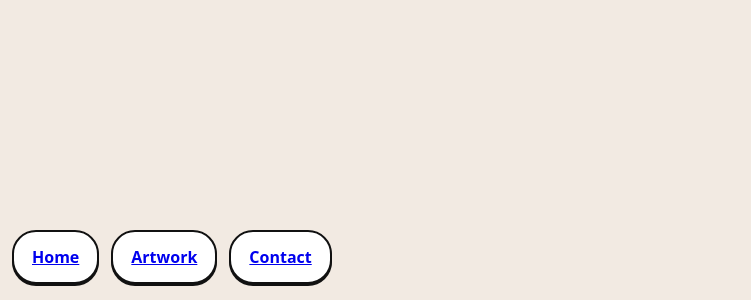
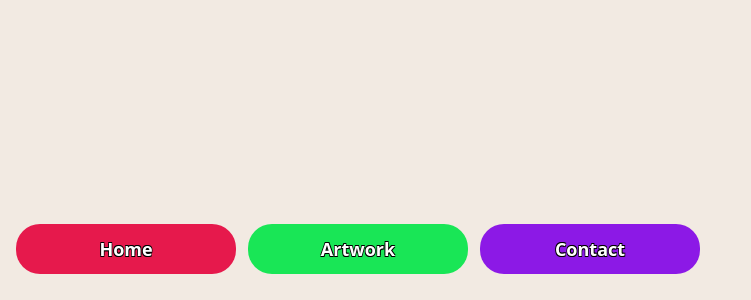
Before and after one commit to RoySchor/art-by-dav, a React (Vite) app: page /contact in a window 1280 px wide. Shown: the part 500-800 px from the top of the page, without its empty margins (0-751 px from the left). Built offline with nearby package versions, Linux system fonts and the light colour scheme.

Commit message:
additional changes to styling

```diff
--- a/src/components/BottomNav/BottomNav.tsx
+++ b/src/components/BottomNav/BottomNav.tsx
@@ -1,21 +1,66 @@
-import React from "react";
-import { Link } from "react-router-dom";
+import React, { useMemo } from "react";
+import { Link, useLocation } from "react-router-dom";
 import "./bottom-nav.css";
 
-const BottomNav: React.FC = () => (
+function hslToHex(h: number, s: number, l: number) {
+  s /= 100;
+  l /= 100;
+  const k = (n: number) => (n + h / 30) % 12;
+  const a = s * Math.min(l, 1 - l);
+  const f = (n: number) => {
+    const v = l - a * Math.max(-1, Math.min(k(n) - 3, Math.min(9 - k(n), 1)));
+    return Math.round(255 * v)
+      .toString(16)
+      .padStart(2, "0");
+  };
+  return `#${f(0)}${f(8)}${f(4)}`;
+}
+
+function getLuma(hex: string) {
+  const n = hex.replace("#", "");
+  const r = parseInt(n.slice(0, 2), 16) / 255;
+  const g = parseInt(n.slice(2, 4), 16) / 255;
+  const b = parseInt(n.slice(4, 6), 16) / 255;
+  const toLin = (c: number) => (c <= 0.03928 ? c / 12.92 : Math.pow((c + 0.055) / 1.055, 2.4));
+  const rl = toLin(r), gl = toLin(g), bl = toLin(b);
+  return 0.2126 * rl + 0.7152 * gl + 0.0722 * bl;
+}
+
+const items = [
+  { label: "Home", href: "/" },
+  { label: "Artwork", href: "/artwork" },
+  { label: "Contact", href: "/" }
+];
+
+const BottomNav: React.FC = () => {
+  const { pathname } = useLocation();
+
+  const colors = useMemo(
+    () => [0, 140, 260].map((base) => hslToHex((base + (Math.random() * 40 - 20) + 360) % 360, 80, 50)),
+    []
+  );
+
+  return (
     <nav className="bottom-nav" aria-label="Mobile Navigation">
       <div className="bottom-scroll">
-      <Link className="bottom-chip" to="/">
-        Home
+        {items.map((it, i) => {
+          const bg = colors[i % colors.length];
+          const textColor = getLuma(bg) > 0.6 ? "#000" : "#fff";
+          const active = pathname === it.href;
+          return (
+            <Link
+              key={it.href}
+              to={it.href}
+              className={`bottom-chip ${active ? "is-active" : ""}`}
+              style={{ background: bg, color: textColor }}
+            >
+              <span className="bottom-chip-label">{it.label}</span>
             </Link>
-      <Link className="bottom-chip" to="/artwork">
-        Artwork
-      </Link>
-      <Link className="bottom-chip" to="/">
-        Contact
-      </Link>
+          );
+        })}
       </div>
     </nav>
   );
+};
 
 export default BottomNav;
--- a/src/components/BottomNav/bottom-nav.css
+++ b/src/components/BottomNav/bottom-nav.css
@@ -2,32 +2,56 @@
   position: fixed;
   left: 0;
   right: 0;
-  bottom: 12px;
+  bottom: 20px;
   padding: 0 12px;
+  z-index: 60;
   display: none;
 }
 
 @media (max-width: 1300px) {
-  .bottom-nav {
-    display: block;
-  }
+  .bottom-nav { display: block; }
 }
 
+/* horizontal scroller */
 .bottom-scroll {
   display: flex;
   gap: 12px;
   overflow-x: auto;
-  padding-bottom: 4px;
+  padding: 6px 4px;             /* inner breathing room */
   -webkit-overflow-scrolling: touch;
   scrollbar-width: thin;
+  width: 100%;
 }
 
+/* chips styled like sidebar cards, but wider + less tall */
 .bottom-chip {
-  background: var(--card);
-  border: 2px solid #111;
+  border: none;                 /* no outline */
+  box-shadow: none;
   border-radius: var(--radius);
-  box-shadow: 0 2px 0 #111;
-  padding: 14px 18px;
+  text-decoration: none;
+  display: inline-flex;
+  align-items: center;
+  justify-content: center;
+
+  min-width: 220px;
+  height: 50px;
+  padding: 0 18px;
+
+  text-shadow:
+    -0.6px -0.6px 0 #000,
+     0.6px -0.6px 0 #000,
+    -0.6px  0.6px 0 #000,
+     0.6px  0.6px 0 #000;
+  font-weight: 800;
+  font-size: 18px;
   white-space: nowrap;
-  font-weight: 600;
 }
+
+.bottom-chip.is-active {
+  outline: 2px solid #111;
+  outline-offset: -2px;
+}
+
+.bottom-chip-label {
+  line-height: 1;
+}
--- a/src/components/LogoCard/logo-card.css
+++ b/src/components/LogoCard/logo-card.css
@@ -4,10 +4,18 @@
   border: 1.5px solid #000;
   box-shadow: none;
   padding: clamp(24px, 6vw, 48px);
-  width: min(140%, 1100px);
+  width: min(100%, 1100px);
   height: clamp(420px, 78vh, 780px);
   display: grid;
   place-items: center;
+  margin: 0 auto;
+}
+
+@media (max-width: 1300px) {
+  .logo-card {
+    width: min(100%, 1100px);
+    height: calc(100svh - 10 * var(--gap));
+  }
 }
 
 .logo-card h1 {
--- a/src/pages/artwork/artwork.css
+++ b/src/pages/artwork/artwork.css
@@ -4,9 +4,7 @@
 }
 
 .artwork-main {
-  /* center area with padding to avoid fixed sidebar */
   padding-left: calc(var(--sidebar-w) + var(--gap));
-  padding-right: calc(var(--sidebar-w) + var(--gap));
   overflow-x: hidden;
 }
 
--- a/src/styles.css
+++ b/src/styles.css
@@ -76,11 +76,10 @@ body {
 
 @media (max-width: 1300px) {
   .app-shell {
-    padding-bottom: 96px;
+    padding-bottom: 0px;
   }
 }
 
-/* center content and keep room for fixed sidebar on desktop */
 .content-center {
   display: grid;
   place-items: center;
@@ -94,5 +93,6 @@ body {
   .content-center {
     padding-left: 0;
     padding-right: 0;
+    overflow-y: hidden;
   }
 }
```
Lines whose indentation alone changed are shown as unchanged.
